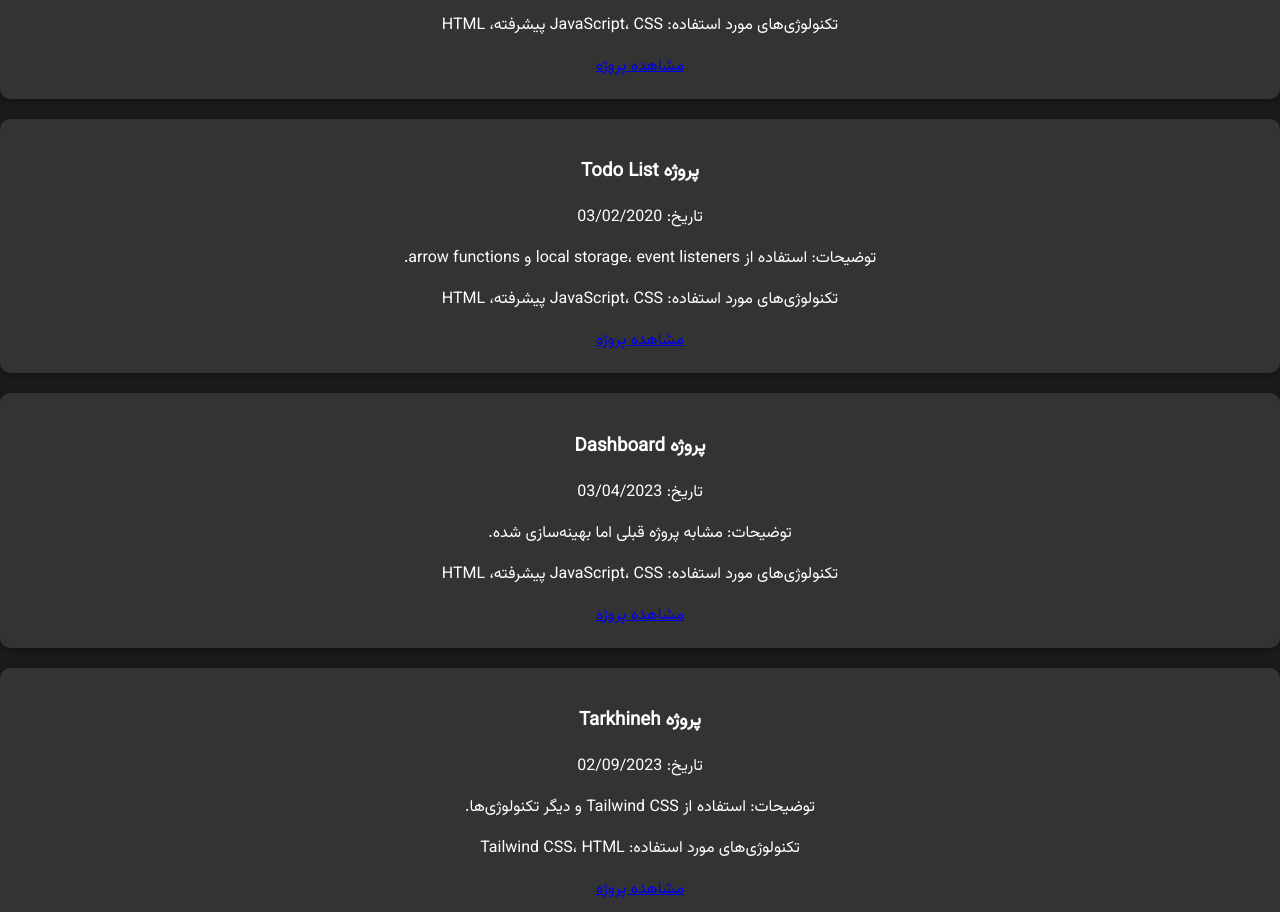
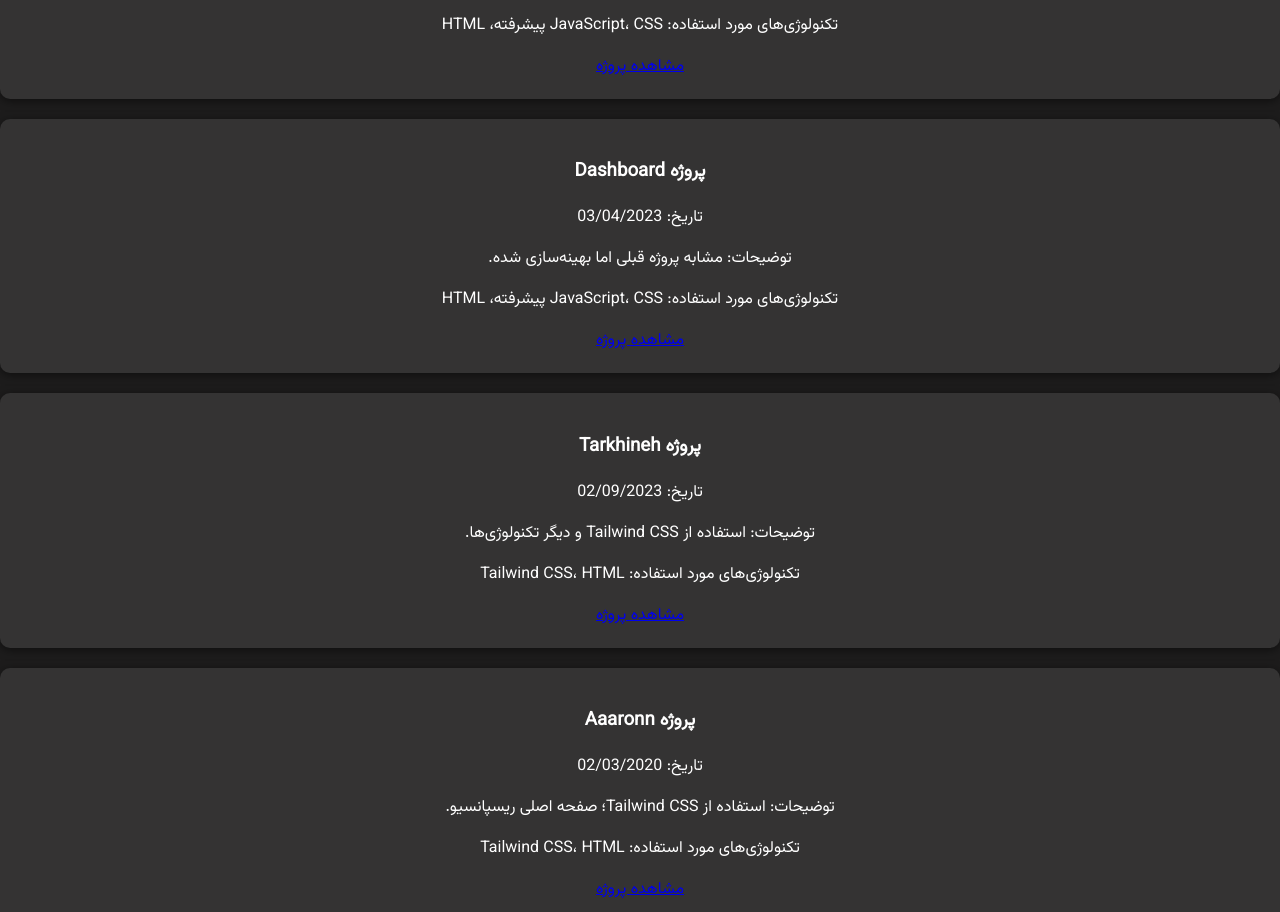
Before and after one commit to AmirIT10/my-portfolio, a plain HTML site: page index.html in a window 1280 px wide. Shown: the part 873-1785 px from the top of the page. Drawn offline with Linux system fonts and the light colour scheme.

Commit message:
remove todolist

```diff
--- a/index.html
+++ b/index.html
@@ -48,16 +48,16 @@
       <!-- <a href="https://drive.google.com/file/d/1ezCPvICjbQ-6MaXfnWbAU4nu101uDeb9/view?usp=drive_link" class="project-link">مشاهده پروژه</a> -->
       <a href="Rick and Morty2/src/index.html">مشاهده پروژه</a>
     </div>
-    <div class="project">
+    <!-- <div class="project">
       <h3>پروژه Todo List</h3>
       <p>تاریخ: 03/02/2020</p>
       <p>
         توضیحات: استفاده از local storage، event listeners و arrow functions.
       </p>
       <p>تکنولوژی‌های مورد استفاده: JavaScript، CSS پیشرفته، HTML</p>
-      <!-- <a href="https://drive.google.com/file/d/1pMJnYXg976Tneu6UhQ20_3DTjkivnQv9/view?usp=drive_link" class="project-link">مشاهده پروژه</a> -->
+      <a href="https://drive.google.com/file/d/1pMJnYXg976Tneu6UhQ20_3DTjkivnQv9/view?usp=drive_link" class="project-link">مشاهده پروژه</a>
       <a href="todolist/src/index.html">مشاهده پروژه</a>
-    </div>
+    </div> -->
     <div class="project">
       <h3>پروژه Dashboard</h3>
       <p>تاریخ: 03/04/2023</p>
```
